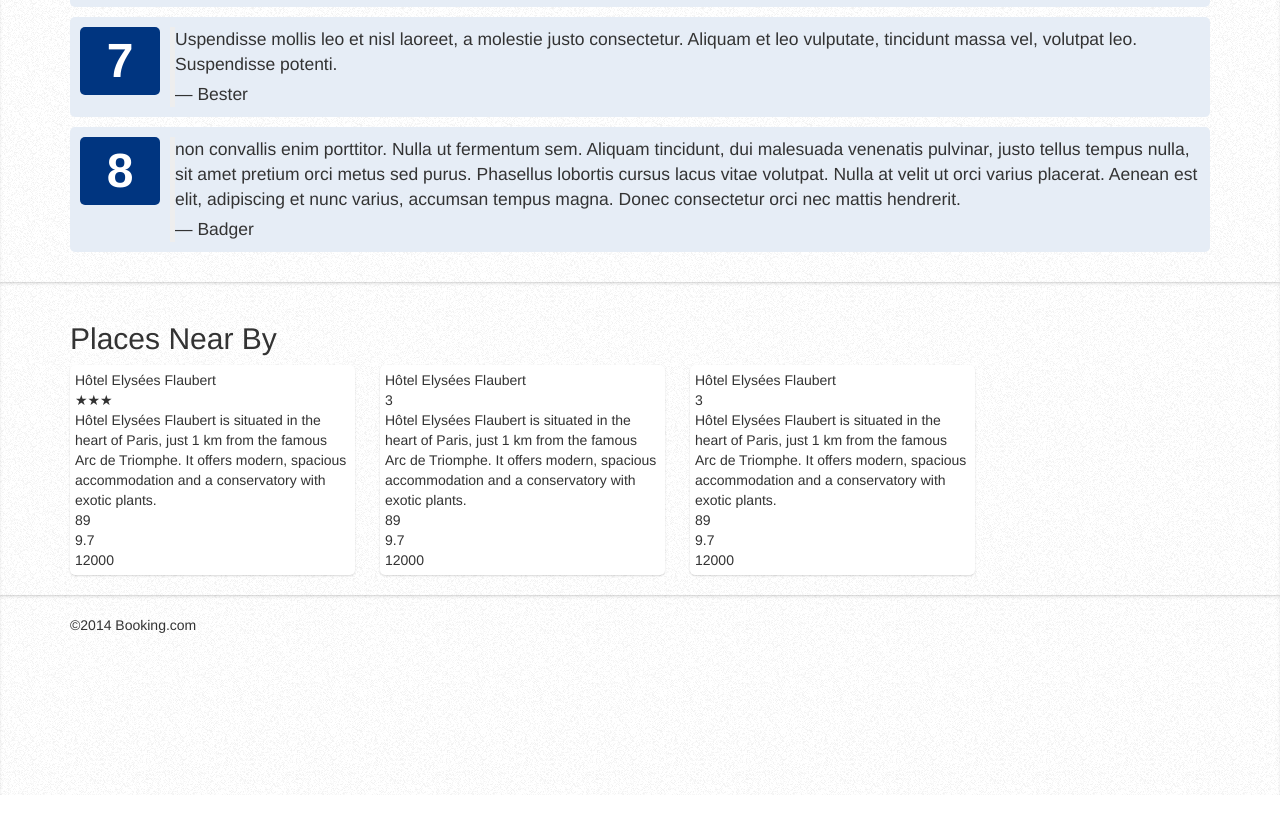
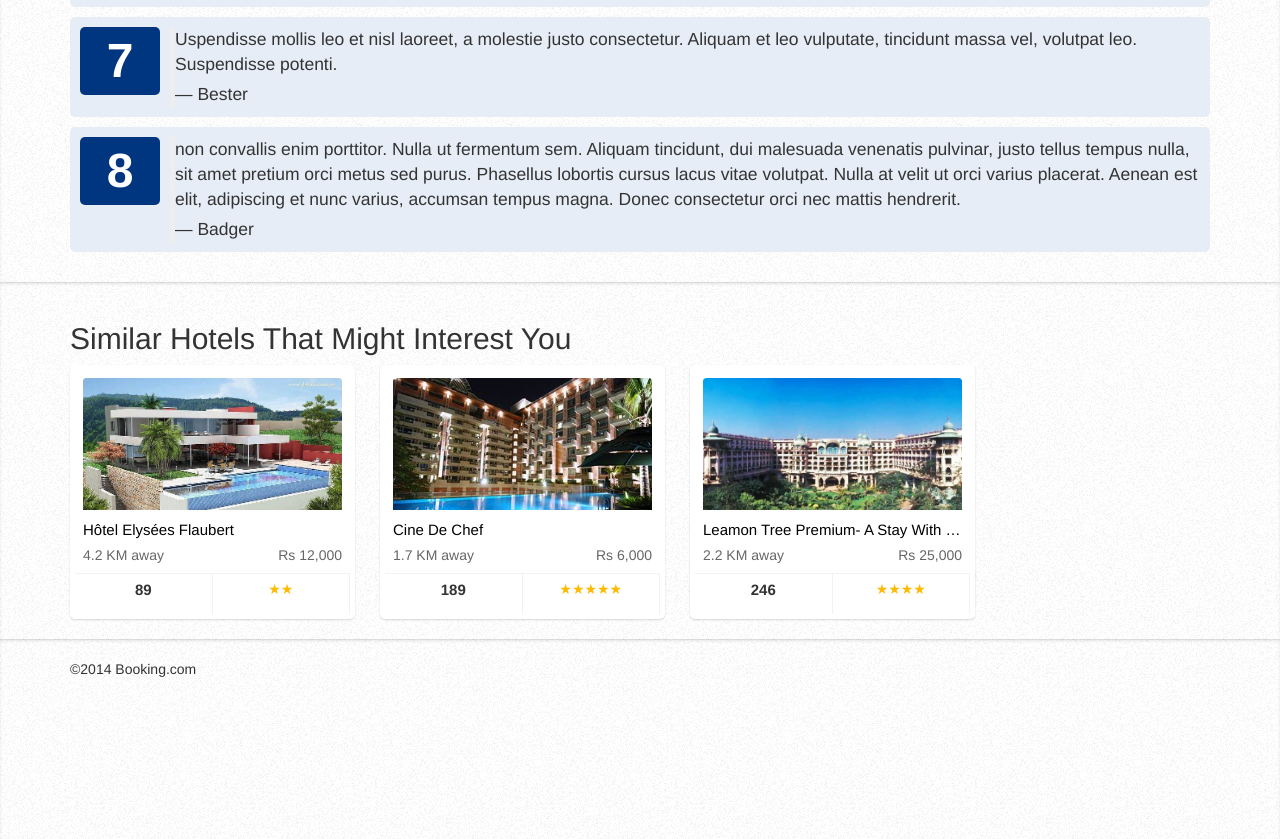
Before and after one commit to sanyamagrawal/hotel-booking, a plain HTML site: page index.html in a window 1280 px wide. Shown: the part 5759-6598 px from the top of the page. Before the commit the page ends 6554 px from the top, so only its background shows below. Drawn offline with Linux system fonts and the light colour scheme.

Commit message:
Added CSS,JS for Similar Hotesl that you might be intrested in

```diff
--- a/index.html
+++ b/index.html
@@ -320,7 +320,7 @@
         <div class="wrapper">
             <article id="placesNearBy" class="container">
                 <header>
-                    <h2>Places Near By</h2>
+                    <h2>Similar Hotels That Might Interest You</h2>
                 </header>
                 <div id="similarHotels"></div>
             </article>
--- a/scripts/main.js
+++ b/scripts/main.js
@@ -111,25 +111,25 @@ var app = (function() {
     function getSimilarHotelsJSON() {
         var hotels = [{
             "hotel_name": "Hôtel Elysées Flaubert",
-            "hotel_rating": "★★★",
-            "hotel_desc": "Hôtel Elysées Flaubert is situated in the heart of Paris, just 1 km from the famous Arc de Triomphe. It offers modern, spacious accommodation and a conservatory with exotic plants.",
+            "hotel_img": "hotel1.jpg",
+            "hotel_rating": "★★",
             "hotel_review_count": 89,
-            "hotel_review_score": 9.7,
-            "hotel_price": 12000
+            "hotel_price": "Rs 12,000",
+            "hotel_address": "4.2 KM",
         }, {
-            "hotel_name": "Hôtel Elysées Flaubert",
-            "hotel_rating": 3,
-            "hotel_desc": "Hôtel Elysées Flaubert is situated in the heart of Paris, just 1 km from the famous Arc de Triomphe. It offers modern, spacious accommodation and a conservatory with exotic plants.",
-            "hotel_review_count": 89,
-            "hotel_review_score": 9.7,
-            "hotel_price": 12000
+            "hotel_name": "Cine De Chef",
+            "hotel_img": "hotel2.jpg",
+            "hotel_rating": "★★★★★",
+            "hotel_review_count": 189,
+            "hotel_price": "Rs 6,000",
+            "hotel_address": "1.7 KM",
         }, {
-            "hotel_name": "Hôtel Elysées Flaubert",
-            "hotel_rating": 3,
-            "hotel_desc": "Hôtel Elysées Flaubert is situated in the heart of Paris, just 1 km from the famous Arc de Triomphe. It offers modern, spacious accommodation and a conservatory with exotic plants.",
-            "hotel_review_count": 89,
-            "hotel_review_score": 9.7,
-            "hotel_price": 12000
+            "hotel_name": "Leamon Tree Premium- A Stay With a difference",
+            "hotel_img": "hotel3.jpg",
+            "hotel_rating": "★★★★",
+            "hotel_review_count": 246,
+            "hotel_price": "Rs 25,000",
+            "hotel_address": "2.2 KM",
         }];
 
         return hotels;
@@ -141,7 +141,11 @@ var app = (function() {
             outerWrapper,
             count = 0,
             hotel,
-            div;
+            temp,
+            div,
+            span,
+            img,
+            h4;
 
         for (count; count < hotels.length; count++) {
             hotel = hotels[count];
@@ -149,35 +153,61 @@ var app = (function() {
             outerWrapper = document.createElement("div");
             outerWrapper.classList.add("hotelWrapper");
 
+            //Image Block
             div = document.createElement("div");
-            div.classList.add("hotelName");
-            div.innerHTML = hotel.hotel_name;
+            div.classList.add("photoFrame");
             outerWrapper.appendChild(div);
 
+            span = document.createElement("span");
+            span.classList.add("photoMask");
+            div.appendChild(span);
+
+            img = document.createElement("img");
+            img.setAttribute("src", "./img/hotels/" + hotel.hotel_img);
+            span.appendChild(img);
+
+            //Hotel Info Block
             div = document.createElement("div");
-            div.classList.add("hotelRating");
-            div.innerHTML = hotel.hotel_rating;
+            div.classList.add("cardInfo");
+            div.classList.add("clearfix");
             outerWrapper.appendChild(div);
 
+            h4 = document.createElement("h4");
+            h4.classList.add("truncate");
+            h4.innerHTML = hotel.hotel_name;
+            div.appendChild(h4);
+
+            temp = document.createElement("div");
+            temp.classList.add("address");
+            temp.classList.add("floatLeft");
+            temp.innerHTML = hotel.hotel_address + " away";
+            div.appendChild(temp);
+
+            temp = document.createElement("div");
+            temp.classList.add("address");
+            temp.classList.add("floatRight");
+            temp.innerHTML = hotel.hotel_price;
+            div.appendChild(temp);
+
+
+            //hotel Meta Information
             div = document.createElement("div");
-            div.classList.add("hotelDesc");
-            div.innerHTML = hotel.hotel_desc;
+            div.classList.add("cardsMeta");
             outerWrapper.appendChild(div);
 
-            div = document.createElement("div");
-            div.classList.add("hotelEeviewCount");
-            div.innerHTML = hotel.hotel_review_count;
-            outerWrapper.appendChild(div);
+            temp = document.createElement("div");
+            temp.classList.add("metaTARating");
+            temp.classList.add("floatLeft");
 
-            div = document.createElement("div");
-            div.classList.add("hotelReviewScore");
-            div.innerHTML = hotel.hotel_review_score;
-            outerWrapper.appendChild(div);
+            temp.innerHTML = hotel.hotel_review_count + "<small class='reviewScore'>Review Count</small>";
+            div.appendChild(temp);
 
-            div = document.createElement("div");
-            div.classList.add("hotelPrice");
-            div.innerHTML = hotel.hotel_price;
-            outerWrapper.appendChild(div);
+            temp = document.createElement("div");
+            temp.classList.add("stars");
+            temp.classList.add("floatRight");
+
+            temp.innerHTML = hotel.hotel_rating + "<small class='reviewScore'>Star rating</small>";
+            div.appendChild(temp);
 
             node.appendChild(outerWrapper);
 
--- a/styles/main.css
+++ b/styles/main.css
@@ -28,6 +28,79 @@ article {
     text-decoration: none;
     box-shadow: 0px 1px 5px rgba(0,0,0,0.35);
 }
+
+.hotelWrapper .photoFrame {
+    padding: 8px;
+    height: 140px;
+    overflow: hidden;
+    border-radius: 3px;
+    background-origin: content-box;
+}
+
+.hotelWrapper .photoFrame .photoMask {
+    display: block;
+    overflow: hidden;
+    position: relative;
+    background-color: #f7f7f7;
+    height: 140px;
+    border-radius: 3px;
+}
+
+.hotelWrapper .photoFrame .photoMask img {
+    display: block;
+    max-width: 100%;
+    border-radius: 3px;
+}
+.hotelWrapper .cardInfo {
+    padding: 0 8px 8px 8px;
+}
+
+.hotelWrapper .cardInfo h4 {
+    line-height: 20px;
+    font-weight: normal;
+    margin-bottom: 5px;
+    color: #000;
+    font-size: 15px;
+}
+
+.hotelWrapper .cardInfo .address {
+    color: #666;
+}
+
+.hotelWrapper .cardInfo .price {
+    color: #000;
+}
+
+.hotelWrapper .cardsMeta {
+    height: 41px;
+    overflow: hidden;
+    border-top: 1px solid #f2f2f2;
+}
+
+.hotelWrapper .cardsMeta div {
+    padding: 5px 8px 5px 8px;
+    border-right: 1px solid #f2f2f2;
+    width: 50%;
+    text-align: center;
+}
+
+.hotelWrapper .cardsMeta .metaTARating {
+    font-size: 15px;
+    font-weight: bold;
+}
+
+.hotelWrapper .cardsMeta .reviewScore {
+    opacity: 0;
+    transition: opacity 1s ease-out;
+    -moz-transition: opacity 1s ease-out;
+    -webkit-transition: opacity 1s ease-out;
+    -o-transition: opacity 1s ease-out;
+}
+
+.hotelWrapper:hover .cardsMeta .reviewScore {
+    opacity: 1;
+}
+
 .arrow {
     display: inline-block;
     width: 0 !important;
@@ -38,6 +111,7 @@ article {
     content: "";
     background-color: transparent;
 }
+
 .downArrow {
     border-top: 5px solid #FFF;
 }
--- a/styles/root.css
+++ b/styles/root.css
@@ -129,6 +129,29 @@ h1 {
     content: '✔ ';
     color: #0896ff;
 }
+.wrapper {
+    background-image: url('../img/bg.png');
+    box-shadow: inset 0px 1px 0px 0px rgba(0,0,0,0.05), inset 0px 2px 3px 0px rgba(0,0,0,0.1);/*padding: 8em 0 8em 0;*/
+    /*text-align: center;*/
+    min-height:200px;
+}
+
+article {
+    padding:20px;
+}
+.wrapper-first {
+    padding-top: 5em;
+}
+
+small {
+    color: #999;
+    line-height: 1em;
+    display: block;
+    font-size: 11px !important;
+    font-weight: normal;
+    padding-top: 2px;
+}
+
 .alignCenter {
     text-align: center;
 }
@@ -139,6 +162,10 @@ h1 {
 }
 .floatRight {
     float : right;
+}
+
+.floatLeft {
+    float : left;
 }
 .clearfix {
   display: block;
@@ -152,3 +179,9 @@ h1 {
   visibility: hidden;
   overflow: hidden;
 }
+
+.truncate {
+    white-space: nowrap;
+    text-overflow: ellipsis;
+    overflow: hidden;
+}
```
Also changed, not shown: img/hotels/hotel2.jpg (renamed from img/hotels/hote2.jpg), img/hotels/hotel3.jpg (added).
